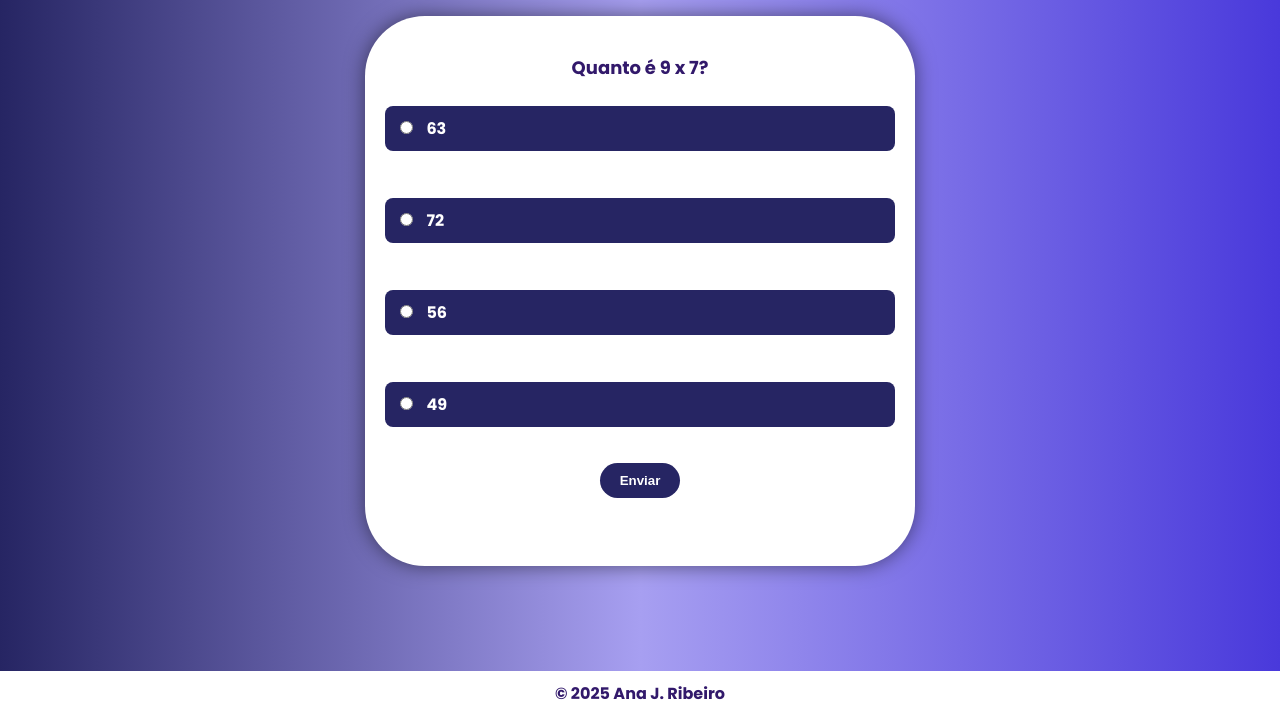
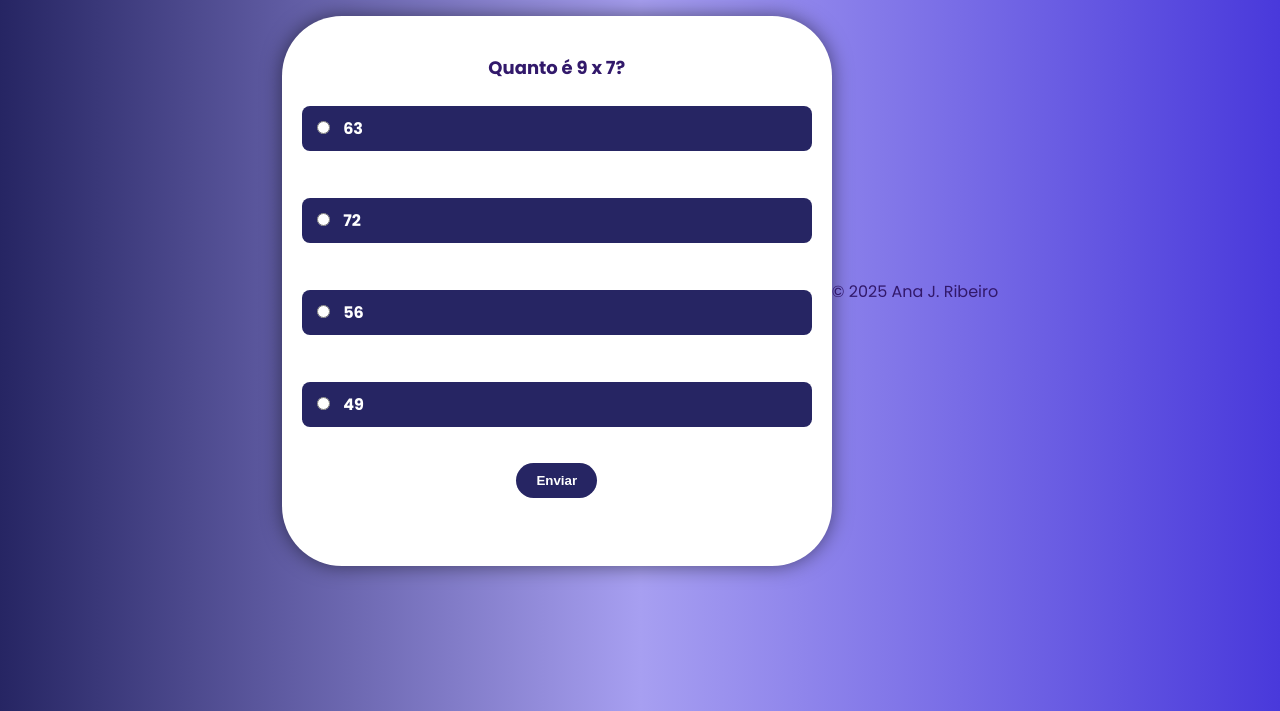
Before and after one commit to anaribeirocode/exercicio-quiz-interativo, a plain HTML site: page index.html in a window 1280 px wide. Shown: the part 89-800 px from the top of the page. Drawn offline with Linux system fonts and the light colour scheme.

Commit message:
Update style.css

```diff
--- a/style.css
+++ b/style.css
@@ -96,17 +96,3 @@ button:hover {
     justify-content: center;
     text-align: center;
 }
-
-footer {
-    background: #ffffff;
-    position: fixed;
-    bottom: 0;
-    width: 100%;
-    font-weight: bold;
-}
-
-.footer {
-    display: flex;
-    justify-content: center;
-    padding: 10px 8% 5px 8%;
-}
```
